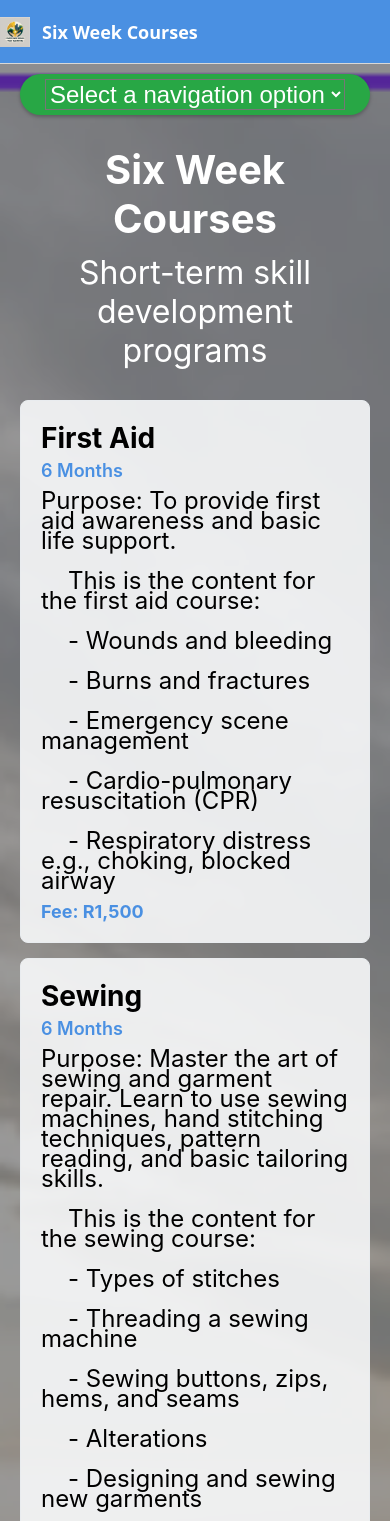
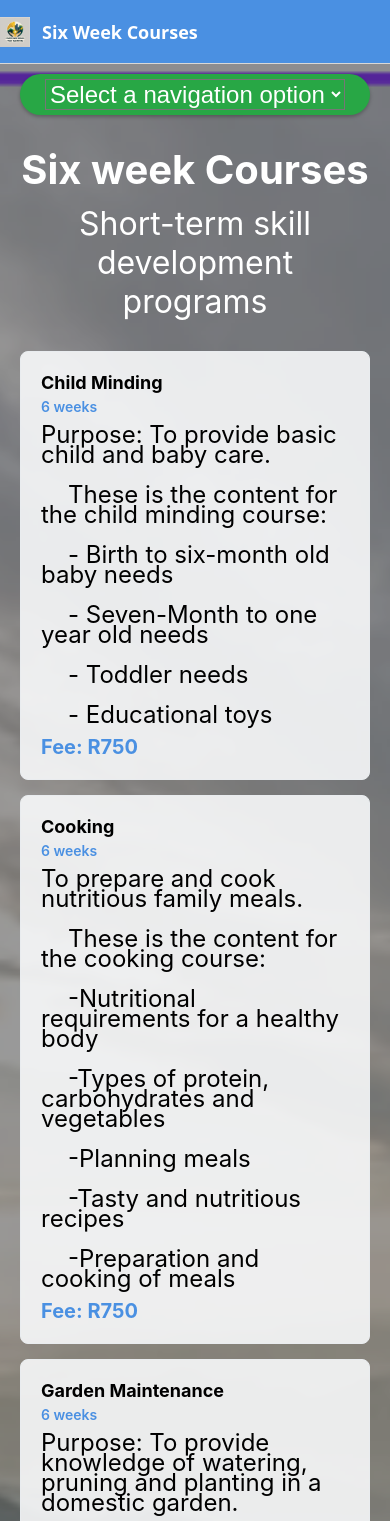
Before and after one commit to Phume5726/STAMDApp, a React Native app: screen /SixWeekCourses in a window 390 px wide. Shown: the top 1521 px of the page. Built offline with nearby package versions, Linux system fonts and the light colour scheme.

Commit message:
seventh-commit
Changing of headings and contact information

```diff
--- a/App.tsx
+++ b/App.tsx
@@ -5,8 +5,8 @@ import { StatusBar } from 'expo-status-bar';
 import { Image, View } from 'react-native';
 
 import HomeScreen from './src/screens/HomeScreen';
+import SixMonthCoursesScreen from './src/screens/SixMonthCoursesScreen';
 import SixWeekCoursesScreen from './src/screens/SixWeekCoursesScreen';
-import SixMonthCoursesScreen from './src/screens/SixMonthCoursesScreen';
 import CalculatorScreen from './src/screens/CalculatorScreen';
 import { RootStackParamList } from './src/types';
 
--- a/src/screens/HomeScreen.tsx
+++ b/src/screens/HomeScreen.tsx
@@ -48,7 +48,7 @@ const HomeScreen: React.FC<Props> = ({ navigation }) => {
               The company offers six-week to six month courses to domestic workers and gardeners to advance
               their skills to make them more marketable. The aim of these courses to help the domestic
               workers and gardeners become potential targets when they start looking for a job. To find which
-              courses are offered please click on the buttons links below!
+              courses are offered please click on the dropdown menu below!
             </Text>
 
             {/*  Dropdown menu */}
@@ -76,14 +76,14 @@ const HomeScreen: React.FC<Props> = ({ navigation }) => {
 
               <TouchableOpacity
                 style={styles.contactButton}
-                onPress={() => Linking.openURL('tel:+27112345678')}
+                onPress={() => Linking.openURL('tel:+27797674940')}
               >
-                <Text style={styles.contactButtonText}>Call: +27 11 234 5678</Text>
+                <Text style={styles.contactButtonText}>Call: +27 79 767 4940</Text>
               </TouchableOpacity>
 
               <TouchableOpacity
                 style={styles.contactButton}
-                onPress={() => Linking.openURL('mailto:info@empoweringthenation.co.za')}
+                onPress={() => Linking.openURL('mailto:empowering@thenation.co.za')}
               >
                 <Text style={styles.contactButtonText}>Email Us</Text>
               </TouchableOpacity>
@@ -106,7 +106,7 @@ const HomeScreen: React.FC<Props> = ({ navigation }) => {
                 style={styles.nextButton}
                 onPress={() => navigation.navigate('SixWeekCourses')}
               >
-                <Text style={styles.navigationButtonText}>Next: Six Week Courses →</Text>
+                <Text style={styles.navigationButtonText}>Next: Six Week Courses</Text>
               </TouchableOpacity>
 
               <TouchableOpacity
@@ -165,14 +165,14 @@ const styles = StyleSheet.create({
   },
   subtitle: {
     fontSize: 32,
-    color: '#000000ff',
+    color: '#dfd813ff',
     textAlign: 'center',
     marginBottom: 30,
     fontStyle: 'italic',
   },
   description: {
     fontSize: 24,
-    color: '#0c0b0bff',
+    color: '#ffffffff',
     textAlign: 'center',
     marginBottom: 20,
     lineHeight: 22,
@@ -180,7 +180,7 @@ const styles = StyleSheet.create({
   },
   detailedDescription: {
     fontSize: 24,
-    color: '#020202ff',
+    color: '#fdfdfdff',
     textAlign: 'center',
     marginBottom: 40,
     lineHeight: 22,
--- a/src/screens/SixMonthCoursesScreen.tsx
+++ b/src/screens/SixMonthCoursesScreen.tsx
@@ -9,6 +9,7 @@ import {
   Linking,
   BackHandler,
   ImageBackground,
+  TouchableOpacity,
 } from 'react-native';
 import { Picker } from '@react-native-picker/picker';
 import { StackNavigationProp } from '@react-navigation/stack';
@@ -29,58 +30,80 @@ interface Course {
 
 const sixMonthCourses: Course[] = [
   {
-    title: 'Child Minding',
-    description: `Purpose: To provide basic child and baby care.
+    title: 'First Aid',
+    description: `Purpose: To provide first aid awareness and basic life support.
 
-    These is the content for the child minding course:
+    This is the content for the first aid course:
 
-    - Birth to six-month old baby needs
+    - Wounds and bleeding
 
-    - Seven-Month to one year old needs
+    - Burns and fractures
 
-    - Toddler needs
+    - Emergency scene management
 
-    - Educational toys`,
+    - Cardio-pulmonary resuscitation (CPR)
 
-    duration: '6 weeks',
-    fee: 'R750',
+    - Respiratory distress e.g., choking, blocked airway`,
+
+    duration: '6 Months',
+    fee: 'R1,500',
   },
   {
-    title: 'Cooking',
-    description: `To prepare and cook nutritious family meals.
+    title: 'Sewing',
+    description: `Purpose: Master the art of sewing and garment repair. Learn to use sewing machines, hand stitching techniques, pattern reading, and basic tailoring skills.
 
-    These is the content for the cooking course:
+    This is the content for the sewing course:
 
-    -Nutritional requirements for a healthy body
+    - Types of stitches
 
-    -Types of protein, carbohydrates and vegetables
+    - Threading a sewing machine
 
-    -Planning meals
+    - Sewing buttons, zips, hems, and seams
 
-    -Tasty and nutritious recipes
+    - Alterations
 
-    -Preparation and cooking of meals`,
+    - Designing and sewing new garments`,
 
-    duration: '6 weeks',
-    fee: 'R750',
+    duration: '6 Months',
+    fee: 'R1,500',
   },
   {
-    title: 'Garden Maintenance',
-    description: `Purpose: To provide knowledge of watering, pruning and planting in a domestic garden.
+    title: 'Landscaping',
+    description: `Purpose: To provide landscaping services for new and established gardens.
 
-    These is the content for the garden maintenance course:
+    This is the content for the landscaping course:
 
-    - Watering restrictions and the watering requirements of indigenous and exotic plants
+    - Indigenous and exotic plants and trees
 
-    - Pruning and propagation of plants
+    - Fixed structures (fountains, benches, built-in braai)
 
-    - Planting techniques for different plant types`,
+    - Balancing of plants and trees in a garden
 
-    duration: '6 weeks',
-    fee: 'R750',
+    - Aesthetics of plant shapes and colours
+
+    - Garden layout`,
+
+    duration: '6 Months',
+    fee: 'R1,500',
+  },
+  {
+    title: 'Life Skills',
+    description: `Purpose: To provide skills to navigate basic life necessities.
+
+    This is the content for the life skills course:
+
+    - Opening a bank account
+
+    - Basic Labour law (know your rights)
+
+    - Basic reading and writing literacy
+
+    - Basic numeric literacy`,
+
+    duration: '6 Months',
+    fee: 'R1,500',
   },
 ];
-
 
 const SixMonthCoursesScreen: React.FC<Props> = ({ navigation }) => {
   return (
@@ -94,29 +117,17 @@ const SixMonthCoursesScreen: React.FC<Props> = ({ navigation }) => {
           <Picker
             selectedValue=""
             onValueChange={(value) => {
-              if (value === 'BackSixMonth') navigation.navigate('SixMonthCourses');
+              if (value === 'BackHome') navigation.navigate('Home');
+              if (value === 'NextSixWeek') navigation.navigate('SixWeekCourses');
               if (value === 'Calculator') navigation.navigate('Calculator');
-              if (value === 'Home') navigation.navigate('Home');
-              if (value === 'Contact') {
-                Alert.alert(
-                  'Contact Information',
-                  'Phone: +27 11 234 5678\nEmail: info@empoweringthenation.co.za\n\nWould you like to call or email us?',
-                  [
-                    { text: 'Call', onPress: () => Linking.openURL('tel:+27112345678') },
-                    { text: 'Email', onPress: () => Linking.openURL('mailto:info@empoweringthenation.co.za') },
-                    { text: 'Cancel', style: 'cancel' },
-                  ]
-                );
-              }
             }}
             style={styles.picker}
             dropdownIconColor="#ffffff"
           >
             <Picker.Item label="Select a navigation option" value="" color="#ffffff" />
-            <Picker.Item label="← Back: Six Month Courses" value="BackSixMonth" />
-            <Picker.Item label="Next: Calculator →" value="Calculator" />
-            <Picker.Item label="🏠 Back to Home" value="Home" />
-            <Picker.Item label="📞 Contact Us" value="Contact" />
+            <Picker.Item label="Back to Home" value="BackHome" />
+            <Picker.Item label="Next: Six Week Courses" value="NextSixWeek" />
+            <Picker.Item label="Calculate Course Fees" value="Calculator" />
           </Picker>
         </View>
 
@@ -137,19 +148,8 @@ const SixMonthCoursesScreen: React.FC<Props> = ({ navigation }) => {
             ))}
           </View>
 
-          <View style={styles.infoBox}>
-            <Text style={styles.infoTitle}>About Our Six Month Programs</Text>
-            <Text style={styles.infoText}>
-              Our comprehensive six-month courses provide in-depth training and practical experience.
-              These programs are designed to give domestic workers and gardeners advanced skills that
-              significantly improve their marketability and career prospects.
-            </Text>
-          </View>
-
-          <View style={{ alignItems: 'center' }}>
-            <View style={styles.exitButton}>
-              <Text
-                style={styles.exitButtonText}
+          <TouchableOpacity
+            style={styles.exitButton}
             onPress={() => {
               Alert.alert(
                 'Exit App',
@@ -161,10 +161,8 @@ const SixMonthCoursesScreen: React.FC<Props> = ({ navigation }) => {
               );
             }}
           >
-                Exit
-              </Text>
-            </View>
-          </View>
+            <Text style={styles.exitButtonText}>Exit</Text>
+          </TouchableOpacity>
         </ScrollView>
       </SafeAreaView>
     </ImageBackground>
@@ -172,34 +170,69 @@ const SixMonthCoursesScreen: React.FC<Props> = ({ navigation }) => {
 };
 
 const styles = StyleSheet.create({
-  backgroundImage: { flex: 1, height: '100%', width: '100%' },
-  container: { flex: 1, backgroundColor: 'rgba(0,0,0,0.4)' },
-  scrollContent: { flexGrow: 1, padding: 20 },
-  header: { alignItems: 'center', marginBottom: 30 },
-  title: { fontSize: 40, fontWeight: 'bold', color: '#ffffff', textAlign: 'center', marginBottom: 10 },
-  subtitle: { fontSize: 32, color: '#ffffff', textAlign: 'center' },
-  coursesContainer: { marginBottom: 30 },
+  backgroundImage: {
+    flex: 1,
+    height: '100%',
+    width: '100%',
+  },
+  container: {
+    flex: 1,
+    backgroundColor: 'rgba(0, 0, 0, 0.4)',
+  },
+  scrollContent: {
+    flexGrow: 1,
+    padding: 20,
+  },
+  header: {
+    alignItems: 'center',
+    marginBottom: 30,
+  },
+  title: {
+    fontSize: 40,
+    fontWeight: 'bold',
+    color: '#ffffff',
+    textAlign: 'center',
+    marginBottom: 10,
+  },
+  subtitle: {
+    fontSize: 32,
+    color: '#ffffff',
+    textAlign: 'center',
+  },
+  coursesContainer: {
+    marginBottom: 30,
+  },
   courseCard: {
-    backgroundColor: 'rgba(248,249,250,0.9)',
+    backgroundColor: 'rgba(248, 249, 250, 0.9)',
     borderRadius: 8,
     padding: 20,
     marginBottom: 15,
     borderWidth: 1,
     borderColor: '#e9ecef',
-
   },
-  courseTitle: { fontSize: 18, fontWeight: 'bold', color: '#000', marginBottom: 5 },
-  courseDuration: { fontSize: 14, color: '#4A90E2', fontWeight: '600', marginBottom: 10 },
-  courseDescription: { fontSize: 24, color: '#000', lineHeight: 20, marginBottom: 10 },
-  courseFee: { fontSize: 20, fontWeight: 'bold', color: '#4A90E2' },
-  infoBox: {
-    backgroundColor: 'rgba(236,240,241,0.9)',
-    borderRadius: 12,
-    padding: 20,
-    marginBottom: 30,
+  courseTitle: {
+    fontSize: 28,
+    fontWeight: 'bold',
+    color: '#000000',
+    marginBottom: 5,
   },
-  infoTitle: { fontSize: 18, fontWeight: 'bold', color: '#2c3e50', marginBottom: 1 },
-  infoText: { fontSize: 20, color: '#5d6d7e', lineHeight: 20 },
+  courseDuration: {
+    fontSize: 18,
+    color: '#4A90E2',
+    fontWeight: '600',
+    marginBottom: 10,
+  },
+  courseDescription: {
+    fontSize: 24,
+    color: '#000000',
+    lineHeight: 20,
+    marginBottom: 10,
+  },
+  courseFee: {
+    fontSize: 18,
+    fontWeight: 'bold',
+    color: '#4A90E2',
+  },
   dropdownWrapper: {
     backgroundColor: '#28a745',
     paddingVertical: 5,
@@ -222,7 +255,7 @@ const styles = StyleSheet.create({
     fontSize: 24,
   },
   exitButton: {
-    backgroundColor: '#f50707ff',
+    backgroundColor: '#ff0303ff',
     paddingVertical: 15,
     paddingHorizontal: 30,
     borderRadius: 25,
@@ -231,9 +264,12 @@ const styles = StyleSheet.create({
     marginTop: 15,
     borderWidth: 1,
     borderColor: '#dee2e6',
-    width: 250,
   },
-  exitButtonText: { color: '#000000', fontSize: 24, fontWeight: 'bold' },
+  exitButtonText: {
+    color: '#000000',
+    fontSize: 24,
+    fontWeight: 'bold',
+  },
 });
 
 export default SixMonthCoursesScreen;
--- a/src/screens/SixWeekCoursesScreen.tsx
+++ b/src/screens/SixWeekCoursesScreen.tsx
@@ -9,7 +9,6 @@ import {
   Linking,
   BackHandler,
   ImageBackground,
-  TouchableOpacity,
 } from 'react-native';
 import { Picker } from '@react-native-picker/picker';
 import { StackNavigationProp } from '@react-navigation/stack';
@@ -30,80 +29,58 @@ interface Course {
 
 const sixWeekCourses: Course[] = [
   {
-    title: 'First Aid',
-    description: `Purpose: To provide first aid awareness and basic life support.
+    title: 'Child Minding',
+    description: `Purpose: To provide basic child and baby care.
 
-    This is the content for the first aid course:
+    These is the content for the child minding course:
 
-    - Wounds and bleeding
+    - Birth to six-month old baby needs
 
-    - Burns and fractures
+    - Seven-Month to one year old needs
 
-    - Emergency scene management
+    - Toddler needs
 
-    - Cardio-pulmonary resuscitation (CPR)
+    - Educational toys`,
 
-    - Respiratory distress e.g., choking, blocked airway`,
-
-    duration: '6 Months',
-    fee: 'R1,500',
+    duration: '6 weeks',
+    fee: 'R750',
   },
   {
-    title: 'Sewing',
-    description: `Purpose: Master the art of sewing and garment repair. Learn to use sewing machines, hand stitching techniques, pattern reading, and basic tailoring skills.
+    title: 'Cooking',
+    description: `To prepare and cook nutritious family meals.
 
-    This is the content for the sewing course:
+    These is the content for the cooking course:
 
-    - Types of stitches
+    -Nutritional requirements for a healthy body
 
-    - Threading a sewing machine
+    -Types of protein, carbohydrates and vegetables
 
-    - Sewing buttons, zips, hems, and seams
+    -Planning meals
 
-    - Alterations
+    -Tasty and nutritious recipes
 
-    - Designing and sewing new garments`,
+    -Preparation and cooking of meals`,
 
-    duration: '6 Months',
-    fee: 'R1,500',
+    duration: '6 weeks',
+    fee: 'R750',
   },
   {
-    title: 'Landscaping',
-    description: `Purpose: To provide landscaping services for new and established gardens.
+    title: 'Garden Maintenance',
+    description: `Purpose: To provide knowledge of watering, pruning and planting in a domestic garden.
 
-    This is the content for the landscaping course:
+    These is the content for the garden maintenance course:
 
-    - Indigenous and exotic plants and trees
+    - Watering restrictions and the watering requirements of indigenous and exotic plants
 
-    - Fixed structures (fountains, benches, built-in braai)
+    - Pruning and propagation of plants
 
-    - Balancing of plants and trees in a garden
+    - Planting techniques for different plant types`,
 
-    - Aesthetics of plant shapes and colours
-
-    - Garden layout`,
-
-    duration: '6 Months',
-    fee: 'R1,500',
-  },
-  {
-    title: 'Life Skills',
-    description: `Purpose: To provide skills to navigate basic life necessities.
-
-    This is the content for the life skills course:
-
-    - Opening a bank account
-
-    - Basic Labour law (know your rights)
-
-    - Basic reading and writing literacy
-
-    - Basic numeric literacy`,
-
-    duration: '6 Months',
-    fee: 'R1,500',
+    duration: '6 weeks',
+    fee: 'R750',
   },
 ];
+
 
 const SixWeekCoursesScreen: React.FC<Props> = ({ navigation }) => {
   return (
@@ -117,23 +94,35 @@ const SixWeekCoursesScreen: React.FC<Props> = ({ navigation }) => {
           <Picker
             selectedValue=""
             onValueChange={(value) => {
-              if (value === 'BackHome') navigation.navigate('Home');
-              if (value === 'NextSixWeek') navigation.navigate('SixWeekCourses');
+              if (value === 'BackSixMonth') navigation.navigate('SixMonthCourses');
               if (value === 'Calculator') navigation.navigate('Calculator');
+              if (value === 'Home') navigation.navigate('Home');
+              if (value === 'Contact') {
+                Alert.alert(
+                  'Contact Information',
+                  'Phone: +27 79 767 4940\nEmail: empowering@thenation.co.za\n\nWould you like to call or email us?',
+                  [
+                    { text: 'Call', onPress: () => Linking.openURL('tel:+27797674940') },
+                    { text: 'Email', onPress: () => Linking.openURL('mailto:empowering@thenation.co.za') },
+                    { text: 'Cancel', style: 'cancel' },
+                  ]
+                );
+              }
             }}
             style={styles.picker}
             dropdownIconColor="#ffffff"
           >
             <Picker.Item label="Select a navigation option" value="" color="#ffffff" />
-            <Picker.Item label="← Back to Home" value="BackHome" />
-            <Picker.Item label="Next: Six Week Courses →" value="NextSixWeek" />
-            <Picker.Item label="💰 Calculate Course Fees" value="Calculator" />
+            <Picker.Item label="Back: Six Month Courses" value="BackSixMonth" />
+            <Picker.Item label="Next: Calculator" value="Calculator" />
+            <Picker.Item label="Back to Home" value="Home" />
+            <Picker.Item label="Contact Us" value="Contact" />
           </Picker>
         </View>
 
         <ScrollView contentContainerStyle={styles.scrollContent}>
           <View style={styles.header}>
-            <Text style={styles.title}>Six Week Courses</Text>
+            <Text style={styles.title}>Six week Courses</Text>
             <Text style={styles.subtitle}>Short-term skill development programs</Text>
           </View>
 
@@ -148,8 +137,19 @@ const SixWeekCoursesScreen: React.FC<Props> = ({ navigation }) => {
             ))}
           </View>
 
-          <TouchableOpacity
-            style={styles.exitButton}
+          <View style={styles.infoBox}>
+            <Text style={styles.infoTitle}>About Our Six week Programs</Text>
+            <Text style={styles.infoText}>
+              Our comprehensive six-week courses provide in-depth training and practical experience.
+              These programs are designed to give domestic workers and gardeners advanced skills that
+              significantly improve their marketability and career prospects.
+            </Text>
+          </View>
+
+          <View style={{ alignItems: 'center' }}>
+            <View style={styles.exitButton}>
+              <Text
+                style={styles.exitButtonText}
                 onPress={() => {
                   Alert.alert(
                     'Exit App',
@@ -161,8 +161,10 @@ const SixWeekCoursesScreen: React.FC<Props> = ({ navigation }) => {
                   );
                 }}
               >
-            <Text style={styles.exitButtonText}>Exit</Text>
-          </TouchableOpacity>
+                Exit
+              </Text>
+            </View>
+          </View>
         </ScrollView>
       </SafeAreaView>
     </ImageBackground>
@@ -170,69 +172,34 @@ const SixWeekCoursesScreen: React.FC<Props> = ({ navigation }) => {
 };
 
 const styles = StyleSheet.create({
-  backgroundImage: {
-    flex: 1,
-    height: '100%',
-    width: '100%',
-  },
-  container: {
-    flex: 1,
-    backgroundColor: 'rgba(0, 0, 0, 0.4)',
-  },
-  scrollContent: {
-    flexGrow: 1,
-    padding: 20,
-  },
-  header: {
-    alignItems: 'center',
-    marginBottom: 30,
-  },
-  title: {
-    fontSize: 40,
-    fontWeight: 'bold',
-    color: '#ffffff',
-    textAlign: 'center',
-    marginBottom: 10,
-  },
-  subtitle: {
-    fontSize: 32,
-    color: '#ffffff',
-    textAlign: 'center',
-  },
-  coursesContainer: {
-    marginBottom: 30,
-  },
+  backgroundImage: { flex: 1, height: '100%', width: '100%' },
+  container: { flex: 1, backgroundColor: 'rgba(0,0,0,0.4)' },
+  scrollContent: { flexGrow: 1, padding: 20 },
+  header: { alignItems: 'center', marginBottom: 30 },
+  title: { fontSize: 40, fontWeight: 'bold', color: '#ffffff', textAlign: 'center', marginBottom: 10 },
+  subtitle: { fontSize: 32, color: '#ffffff', textAlign: 'center' },
+  coursesContainer: { marginBottom: 30 },
   courseCard: {
-    backgroundColor: 'rgba(248, 249, 250, 0.9)',
+    backgroundColor: 'rgba(248,249,250,0.9)',
     borderRadius: 8,
     padding: 20,
     marginBottom: 15,
     borderWidth: 1,
     borderColor: '#e9ecef',
+
   },
-  courseTitle: {
-    fontSize: 28,
-    fontWeight: 'bold',
-    color: '#000000',
-    marginBottom: 5,
+  courseTitle: { fontSize: 18, fontWeight: 'bold', color: '#000', marginBottom: 5 },
+  courseDuration: { fontSize: 14, color: '#4A90E2', fontWeight: '600', marginBottom: 10 },
+  courseDescription: { fontSize: 24, color: '#000', lineHeight: 20, marginBottom: 10 },
+  courseFee: { fontSize: 20, fontWeight: 'bold', color: '#4A90E2' },
+  infoBox: {
+    backgroundColor: 'rgba(236,240,241,0.9)',
+    borderRadius: 12,
+    padding: 20,
+    marginBottom: 30,
   },
-  courseDuration: {
-    fontSize: 18,
-    color: '#4A90E2',
-    fontWeight: '600',
-    marginBottom: 10,
-  },
-  courseDescription: {
-    fontSize: 24,
-    color: '#000000',
-    lineHeight: 20,
-    marginBottom: 10,
-  },
-  courseFee: {
-    fontSize: 18,
-    fontWeight: 'bold',
-    color: '#4A90E2',
-  },
+  infoTitle: { fontSize: 18, fontWeight: 'bold', color: '#2c3e50', marginBottom: 1 },
+  infoText: { fontSize: 20, color: '#5d6d7e', lineHeight: 20 },
   dropdownWrapper: {
     backgroundColor: '#28a745',
     paddingVertical: 5,
@@ -255,7 +222,7 @@ const styles = StyleSheet.create({
     fontSize: 24,
   },
   exitButton: {
-    backgroundColor: '#ff0303ff',
+    backgroundColor: '#f50707ff',
     paddingVertical: 15,
     paddingHorizontal: 30,
     borderRadius: 25,
@@ -264,12 +231,9 @@ const styles = StyleSheet.create({
     marginTop: 15,
     borderWidth: 1,
     borderColor: '#dee2e6',
+    width: 250,
   },
-  exitButtonText: {
-    color: '#000000',
-    fontSize: 24,
-    fontWeight: 'bold',
-  },
+  exitButtonText: { color: '#000000', fontSize: 24, fontWeight: 'bold' },
 });
 
 export default SixWeekCoursesScreen;
```
Also changed, not shown: src/screens/CalculatorScreen.tsx (+10 -10 lines), 1 other file (tests, documents, lock files or other folders). Lines whose indentation alone changed are shown as unchanged.
